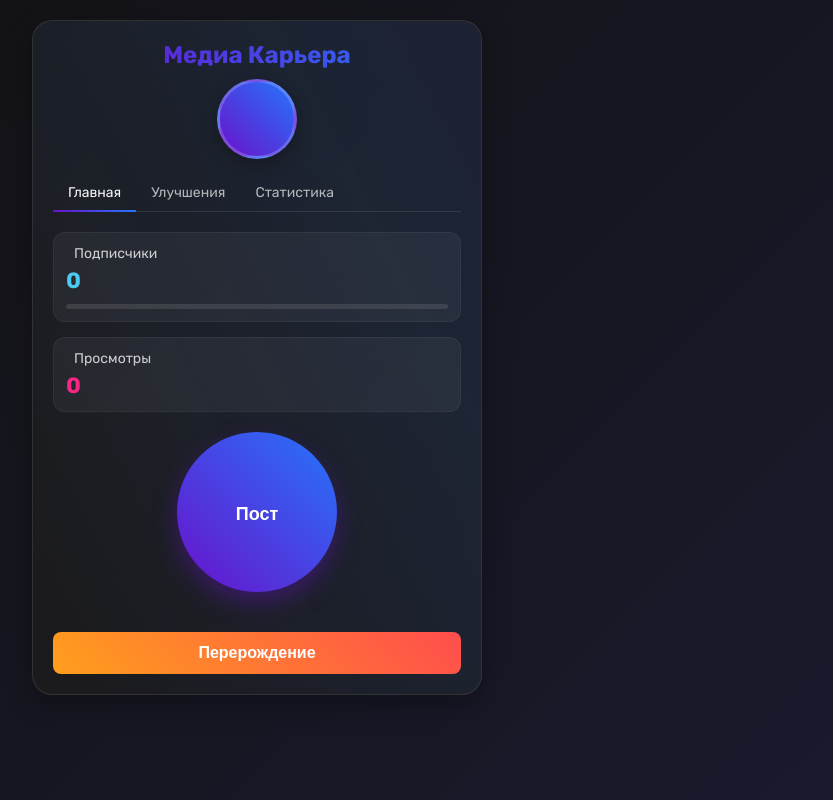
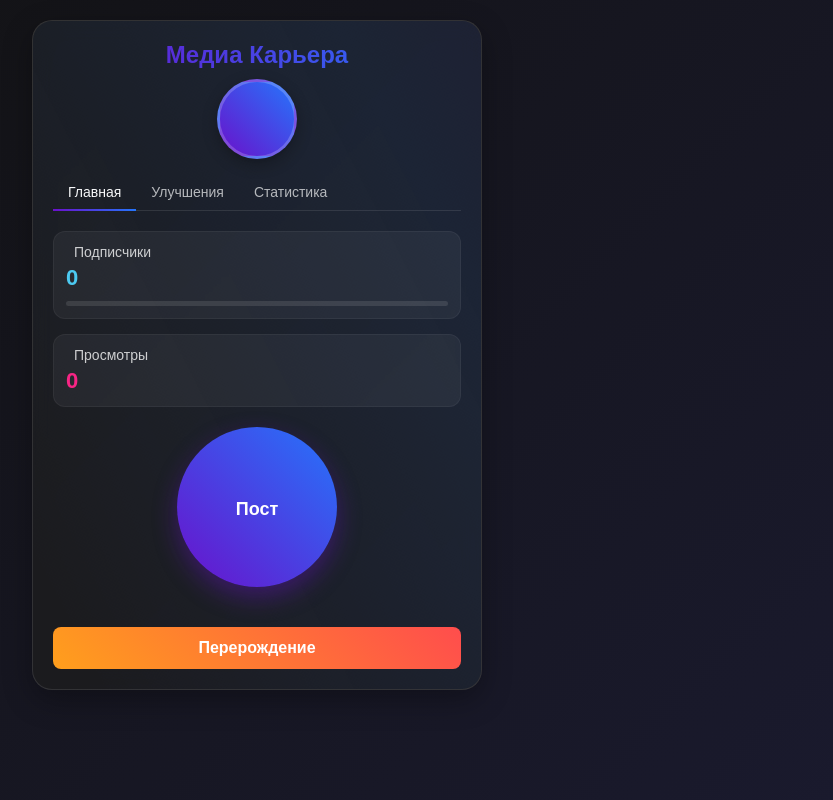
Before and after one commit to Crazy4elovek66/BlogUp, a Flask app: template templates/index.html in a window 1280 px wide. Shown: the whole page, without its empty margins (383-1216 px from the left). Run offline with Flask 3, Linux system fonts and the light colour scheme; the template is opened without the code that fills it, so the values that code supplies are empty; some web fonts are replaced.

Commit message:
Update index.html

```diff
--- a/templates/index.html
+++ b/templates/index.html
@@ -5,7 +5,6 @@
     <meta name="viewport" content="width=device-width, initial-scale=1.0">
     <title>Медиа Карьера</title>
     <script src="/static/app.js"></script>
-    <link href="https://fonts.googleapis.com/css2?family=Rubik:wght@400;500;700&display=swap" rel="stylesheet">
     <link rel="stylesheet" href="/static/css/style.css">
     <style>
         :root {
```
